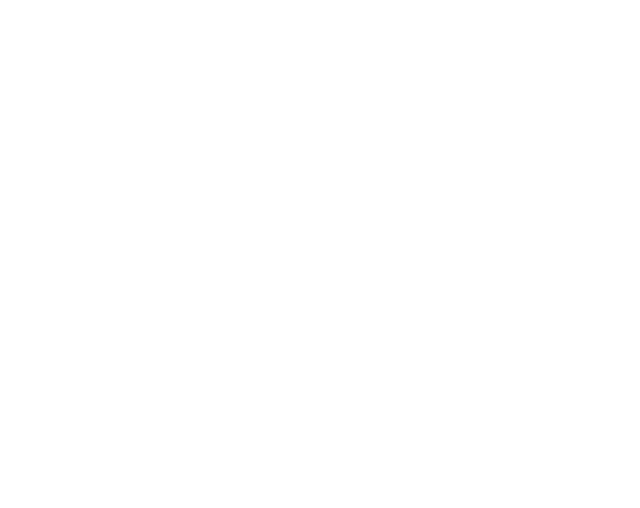
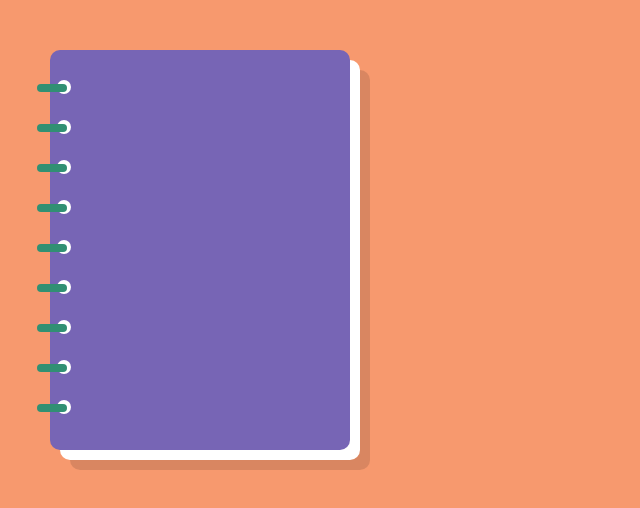
Before and after one commit to dmedina2150dev/css-references, a plain HTML site: page 06-radius-shadow/index.html in a window 1280 px wide. Shown: the whole page, without its empty margins (0-640 px from the left). Drawn offline with Linux system fonts and the light colour scheme.

Commit message:
Dibujo de libreta con CSS

```diff
--- a/06-radius-shadow/estilos.css
+++ b/06-radius-shadow/estilos.css
@@ -5,6 +5,7 @@
 
 body {
     font-family: 'Franklin Gothic Medium', 'Arial Narrow', Arial, sans-serif;
+    background-color: #F7996E;
 }
 
 .img {
@@ -29,3 +30,36 @@ body {
     250px 480px plum;
 
 }
+
+.notebook {
+    width: 300px;
+    height: 400px;
+    background-color: #7765B5;
+    margin: 50px;
+    border-radius: 10px;
+    box-shadow: 10px 10px #FFF, 20px 20px rgba(0, 0, 0, 0.12);
+    padding-top: .1px;
+}
+
+.circle {
+    width: 14px;
+    height: 14px;
+    color: #FFF;
+    background-color: #FFF;
+    border-radius: 50%;
+    margin-top: 30px;
+    margin-left: 7px;
+    box-shadow: 0 40px, 0 80px, 0 120px, 0 160px, 0 200px, 0 240px, 0 280px, 0 320px;
+    padding-top: .1px;
+}
+
+.line {
+    margin-top: 4px;
+    margin-left: -20px;
+    background-color: #319073;
+    color: #319073;
+    width: 30px;
+    height: 8px;
+    border-radius: 10px;
+    box-shadow: 0 40px, 0 80px, 0 120px, 0 160px, 0 200px, 0 240px, 0 280px, 0 320px;
+}
--- a/06-radius-shadow/index.html
+++ b/06-radius-shadow/index.html
@@ -11,7 +11,9 @@
     <!-- <img src="img.jpg" alt="IMG" class="img"> -->
 
     <div class="notebook">
-
+        <div class="circle">
+            <div class="line"></div>
+        </div>
     </div>
 </body>
 </html>
```
